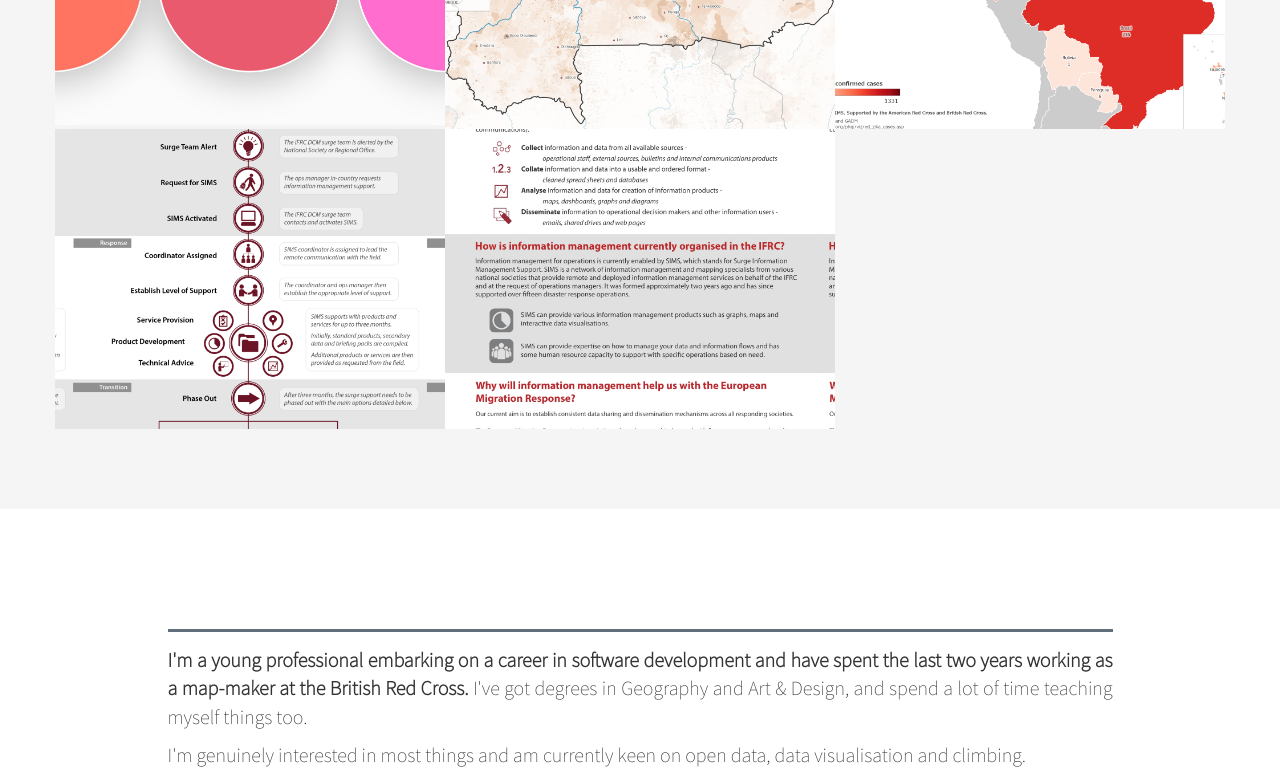
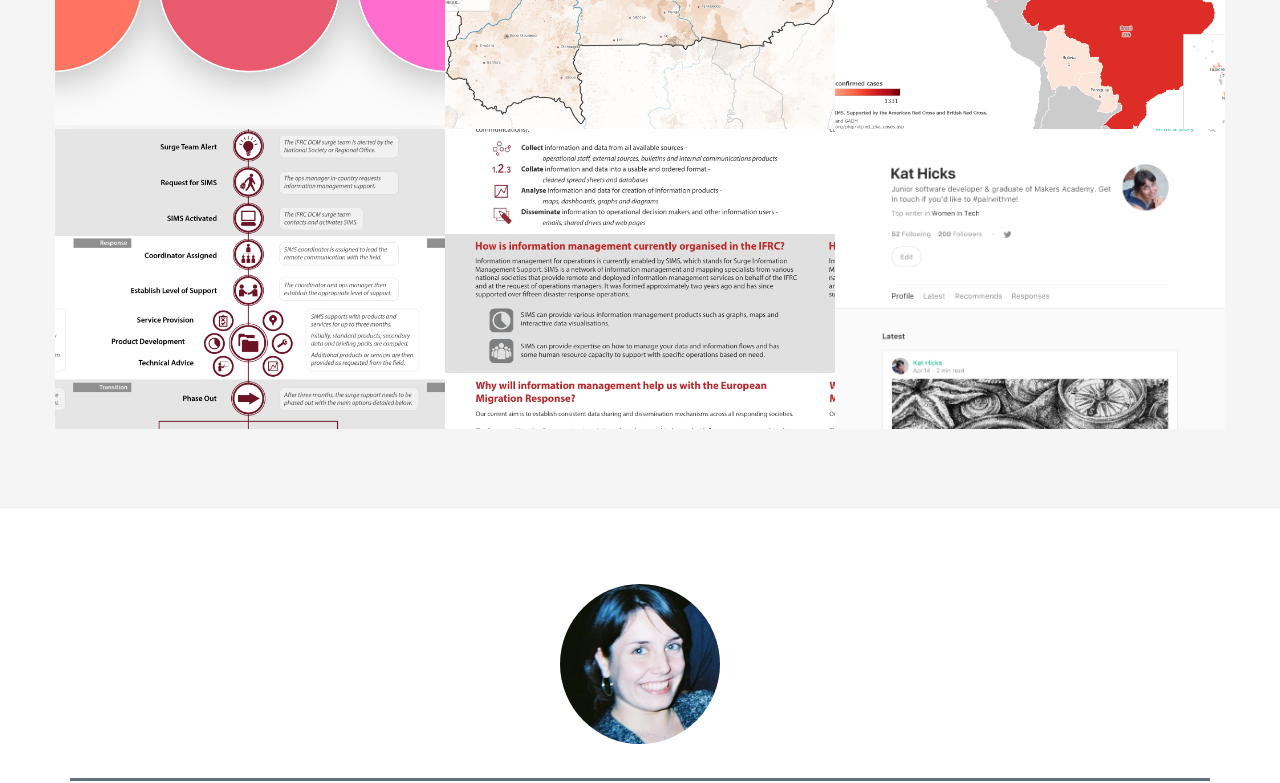
Before and after one commit to kathicks/personal_website, a plain HTML site: page index.html in a window 1280 px wide. Shown: the part 1740-2523 px from the top of the page. Drawn offline with nearby package versions, Linux system fonts and the light colour scheme.

Commit message:
Added photo to about page

```diff
--- a/css/main.css
+++ b/css/main.css
@@ -217,6 +217,7 @@ header {
     display: flex;
     align-items: center;
     justify-content: center;
+    background-color: #D6606A;
 }
 
 .portfolio-image {
@@ -231,10 +232,12 @@ header {
 .portfolio-header {
     font-size: 2em;
     text-align: center;
+    color: white;
 }
 
 .portfolio-date {
     text-align: center;
+    color: white;
 }
 
 .nopadding {
@@ -249,8 +252,22 @@ header {
     text-align: justify;
 }
 
-.about-top {
-  margin-top: 120px;
+.about-info {
+  margin-top: 75px;
+}
+
+.text {
+  padding-top: 20px;
+}
+
+.profile-pic {
+  height: 160px;
+  width: 160px;
+  margin: 0 auto;
+  border-radius: 50%;
+  background-size: auto 110%;
+  background-position: top center;
+  background-repeat: no-repeat;
 }
 
 hr {
--- a/index.html
+++ b/index.html
@@ -269,6 +269,21 @@
                         </div>
                     </div>
 
+                    <div class="element-item isotope-item writing">
+                        <div class="col-lg-4 col-md-6 col-sm-12 nopadding">
+                            <div class="portfolio-item">
+                                <div class="caption">
+                                    <div class="caption-content">
+                                        <p class="portfolio-header">Blog</p>
+                                        <p class="portfolio-date">November 2016</p>
+                                    </div>
+                                </div>
+                                <div class="portfolio-image" style="background-image: url('img/portfolio/medium.png')">
+                                </div>
+                            </div>
+                        </div>
+                    </div>
+
                 </div>
             </div>
 
@@ -279,16 +294,20 @@
     <section class="about" id="about">
         <div class="container">
             <div class="row">
-                <div class="col-lg-10 col-lg-offset-1 col-md-10 col-md-offset-1 col-sm-12">
-                    <hr class='about-top'>
-                    <p><b>I'm a young professional embarking on a career in software development and have spent the last two years working as a map-maker at the British Red Cross.</b> I've got degrees in Geography and Art &amp; Design, and spend a lot of
-                        time teaching myself things too.</p>
-                    <p>I'm genuinely interested in most things and am currently keen on open data, data visualisation and climbing.</p>
-                    <p><b>I'm keen to connect with people working on similar things, receive feedback on my work and hear about any relevant job openings.</b> If you have any questions or comments, or have an opening that you think would suit me, please
-                        get in touch!</p>
-                    <hr>
-                    <br>
-                    <p>Contact me on Twitter or LinkedIn. Or via email at kmhicks92@gmail.com.</p>
+                <div class="col-lg-12 col-sm-12">
+                  <div class="about-info">
+                    <div class="profile-pic" style="background-image: url('img/profile_image.jpg'); background-size: auto 200px;">
+                    </div>
+                    <div class="text">
+                      <hr>
+                      <p><b>I'm a young professional embarking on a career in software development and have spent the last two years working as a map-maker at the British Red Cross.</b> I've got degrees in Geography and Art &amp; Design, and spend a lot of time teaching myself things too.</p>
+                      <p>I'm genuinely interested in most things and am currently keen on open data, data visualisation and climbing.</p>
+                      <p><b>I'm keen to connect with people working on similar things, receive feedback on my work and hear about any relevant job openings.</b> If you have any questions or comments, or have an opening that you think would suit me, please get in touch!</p>
+                      <hr>
+                      <br>
+                      <p>Contact me on Twitter or LinkedIn. Or via email at kmhicks92@gmail.com.</p>
+                    </div>
+                  </div>
                 </div>
             </div>
     </section>
--- a/js/main.js
+++ b/js/main.js
@@ -47,19 +47,4 @@ $(window).load(function(){
       showCursor: false
 		});
 
-    // RANDOM BACKGROUND COLOUR FOR PORTFOLIO ITEMS
-    var colours = [
-      '#D6606A',
-      '#B48EE8',
-      '#A9E1FF',
-      '#8EE8A2',
-      '#FFFB9C',
-    ]
-
-    function getRand(min, max) {
-      return Math.floor(Math.random() * (max - min)) + min;
-    }
-
-    $('.portfolio-item').css('background-color', colours[getRand(0, 5)]);
-
 });
```
Also changed, not shown: img/portfolio/medium.png (added), img/profile_image.jpg (added), 3 other files.
